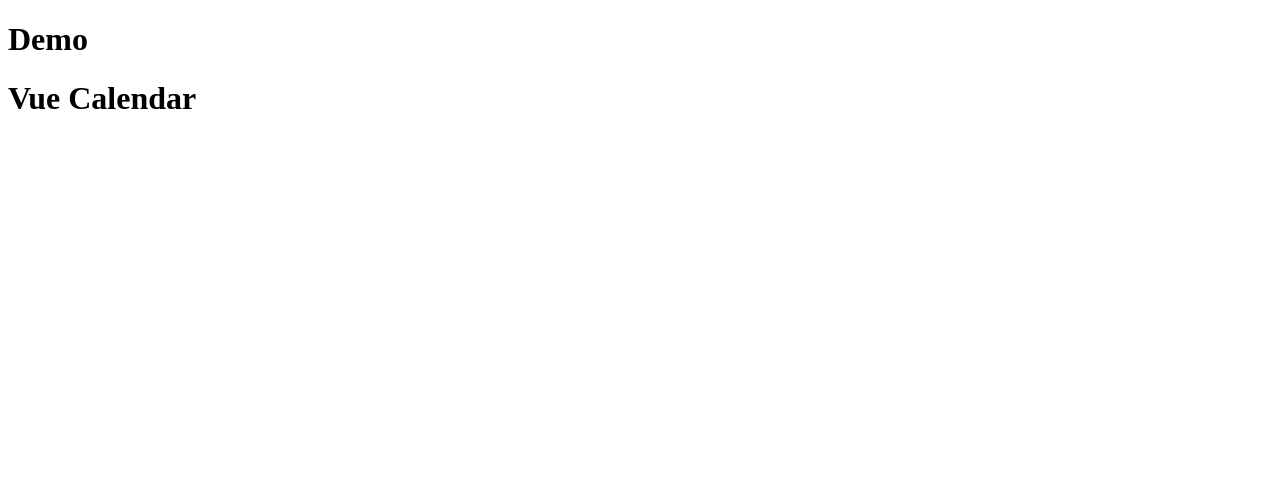
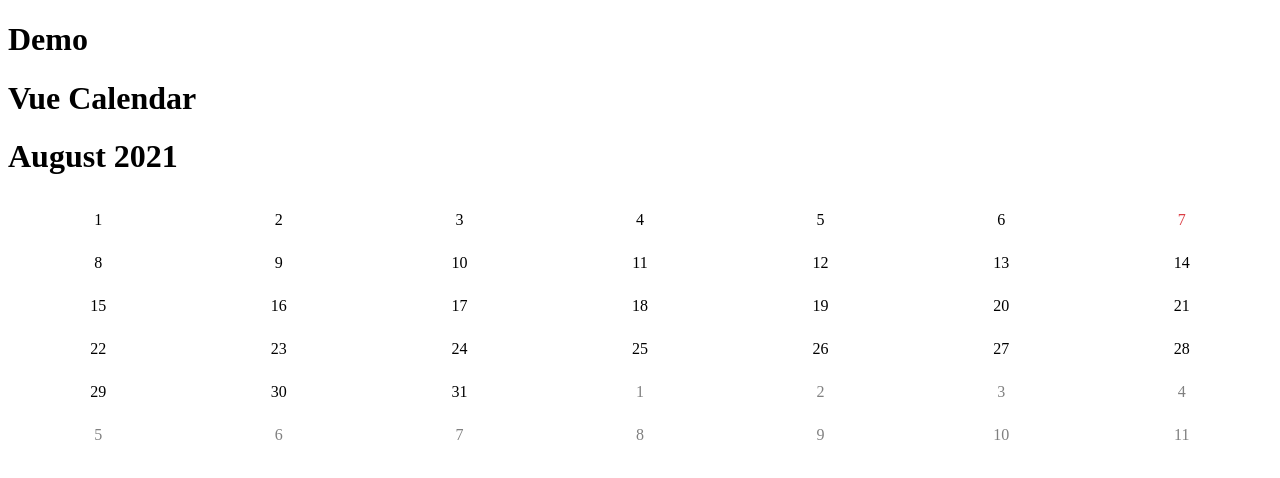
Before and after one commit to owlran/vue-calendar, a Vue app: page / in a window 1280 px wide. Shown: the top 478 px of the page. Built offline with nearby package versions, Linux system fonts and the light colour scheme.

Commit message:
feat: prototype, integrate model and view

```diff
--- a/src/components/VueCalendar/VueCalendarDay.vue
+++ b/src/components/VueCalendar/VueCalendarDay.vue
@@ -1,3 +1,54 @@
 <template lang="pug">
-.VueCalendarDay
+.VueCalendarDay(:class="getVueCalendarDayClass")
+  span {{ day.day }}
 </template>
+
+<script>
+export default {
+  props: {
+    day: {
+      type: Object,
+    },
+  },
+  computed: {
+    getVueCalendarDayClass() {
+      const { hide, isToday } = this.day;
+      return {
+        'VueCalendarDay--hide': hide,
+        'VueCalendarDay--today': isToday,
+      };
+    },
+  },
+};
+</script>
+<style lang="scss" scoped>
+.VueCalendarDay {
+  display: inline-block;
+  padding: 5px;
+  position: relative;
+  width: 100%;
+  display: flex;
+  flex-direction: column;
+  margin-top: 3px;
+  &--today {
+    color: #db3d44;
+  }
+  &--hide {
+    color: gray;
+  }
+  span {
+    display: inline-block;
+    text-align: center;
+    width: 30px;
+    line-height: 30px;
+    border-radius: 50%;
+    margin: 0 auto;
+    vertical-align: middle;
+    &:hover {
+      background-color: rgba(113, 113, 113, 0.3);
+      transition: background-color 0.2s ease-in-out;
+      cursor: pointer;
+    }
+  }
+}
+</style>
--- a/src/components/VueCalendar/VueCalendarWeek.vue
+++ b/src/components/VueCalendar/VueCalendarWeek.vue
@@ -1,3 +1,29 @@
 <template lang="pug">
 .VueCalendarWeek
+  VueCalendarDay(
+    v-for="(day, dayIndex) in week.days"
+    :key="dayIndex"
+    :day="day"
+  )
 </template>
+
+<script>
+import VueCalendarDay from './VueCalendarDay.vue';
+
+export default {
+  props: {
+    week: {
+      type: Object,
+    },
+  },
+  components: {
+    VueCalendarDay,
+  },
+};
+</script>
+
+<style lang="scss" scoped>
+.VueCalendarWeek {
+  display: flex;
+}
+</style>
--- a/src/components/VueCalendar/index.vue
+++ b/src/components/VueCalendar/index.vue
@@ -1,16 +1,19 @@
 <template lang="pug">
-  .vue-calendar
+  .VueCalendar
     h1 Vue Calendar
     VueCalendarHeader
-    .vue-calendar__content
+    h1 {{ calendar.title }}
+    .VueCalendar__content
       VueCalendarWeek(
-        v-for="(week, weekIndex) in calendar"
+        v-for="(week, weekIndex) in calendar.weeks"
         :key="weekIndex"
+        :week="week"
       )
         VueCalendarDay
 </template>
 
 <script>
+import calendarModel from '@/js/models/calendarModel';
 import VueCalendarHeader from './VueCalendarHeader.vue';
 import VueCalendarWeek from './VueCalendarWeek.vue';
 import VueCalendarDay from './VueCalendarDay.vue';
@@ -18,6 +21,7 @@ import VueCalendarDay from './VueCalendarDay.vue';
 export default {
   data() {
     return {
+      calendarModel,
       calendar: {
         weeks: [],
       },
@@ -45,7 +49,10 @@ export default {
       console.log(date);
     },
     initConfigs() {},
-    initCalendar() {},
+    initCalendar() {
+      const now = new Date();
+      this.calendar = calendarModel.generateCalendar(now);
+    },
     updateCalendar() {},
   },
   created() {
@@ -56,5 +63,9 @@ export default {
 </script>
 
 <style lang="scss" scoped>
+.VueCalendar {
+  &__content {
+  }
+}
 
 </style>
```
